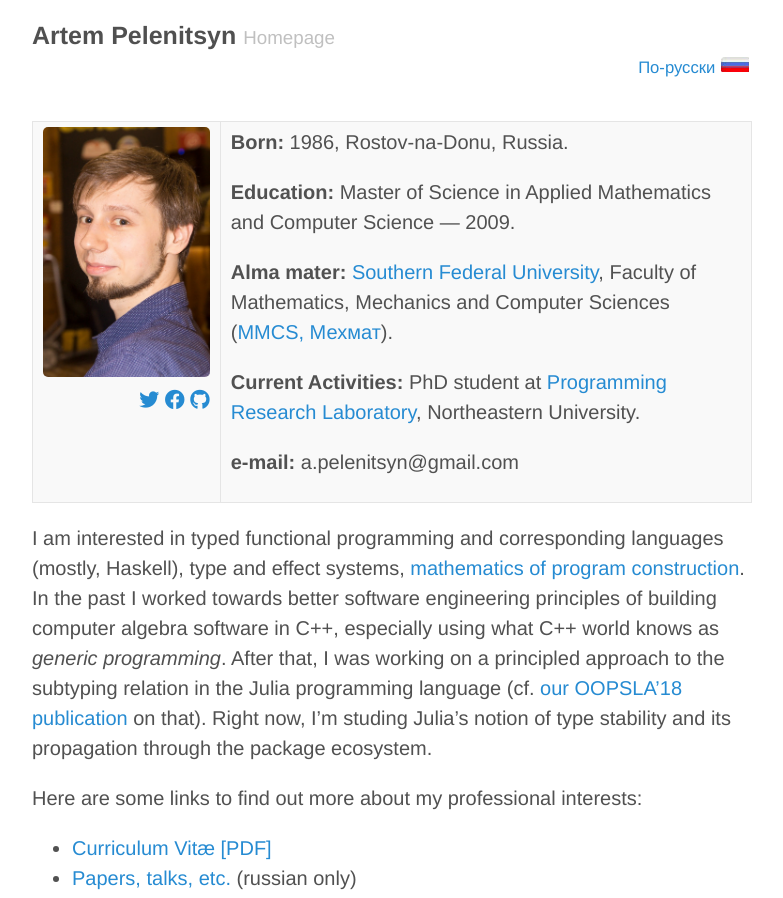
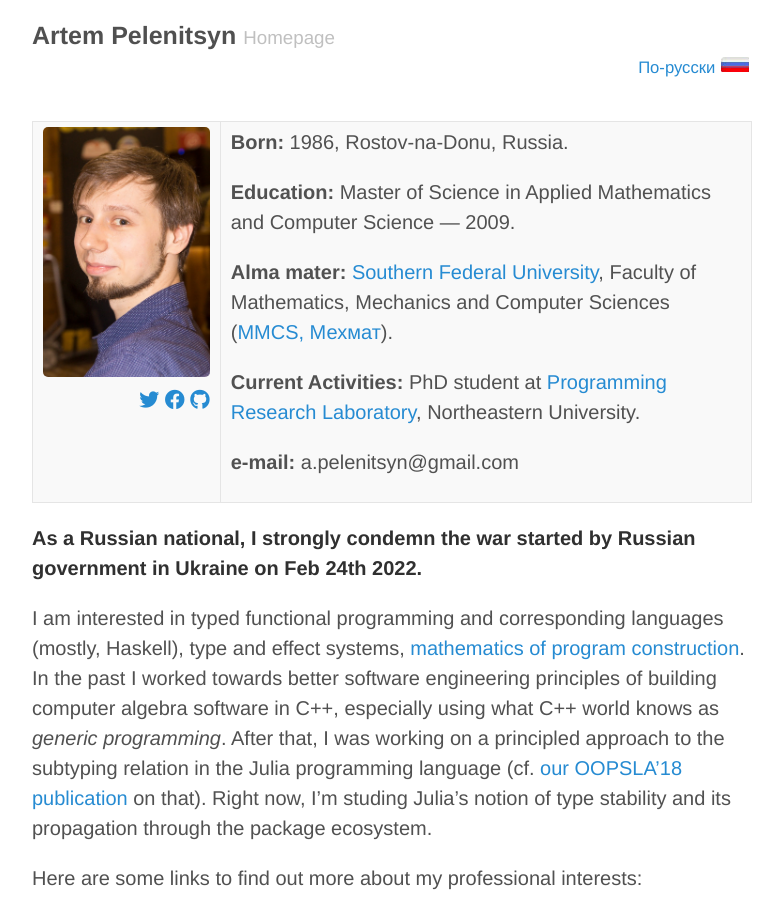
Before and after one commit to ulysses4ever/ulysses.mmcs.sfedu.ru, a Jekyll site: the page built from index-en.html, in a window 1280 px wide. Shown: the top 898 px of the page, without its empty margins (248-1031 px from the left). Built offline with Jekyll 4.4.1, drawn with Linux system fonts in a browser that asks for light colours; nearby versions of some CDN libraries.

Commit message:
add anti-war statement

```diff
--- a/_includes/index-text-en.md
+++ b/_includes/index-text-en.md
@@ -1,3 +1,7 @@
+**As a Russian national, I strongly condemn the war started by Russian government in
+Ukraine on Feb 24th 2022.**
+
+
 I am interested in typed functional programming and corresponding languages (mostly, Haskell),
 type and effect systems, [mathematics of program construction][1]. In the past I worked
 towards better software engineering principles of building computer algebra software in C++,
```
